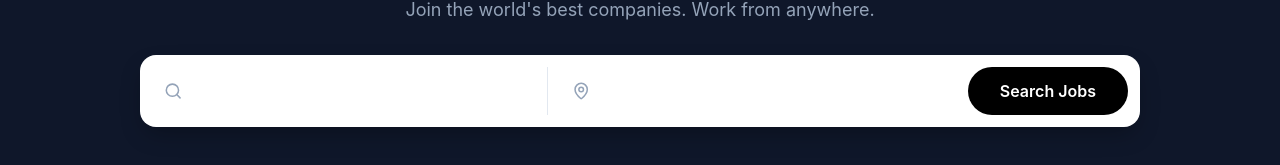
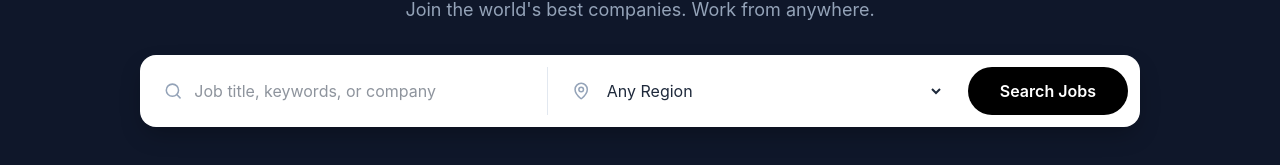
Before and after one commit to joblessSince1997asEngineer/hiring-remote, a Next.js app: page /jobs in a window 1280 px wide. Shown: the part 222-387 px from the top of the page. Built offline with nearby package versions, Linux system fonts and the light colour scheme; no server answers; the database is empty.

Commit message:
Fix selected region text color

```diff
--- a/components/JobsList.tsx
+++ b/components/JobsList.tsx
@@ -30,11 +30,25 @@ export default function JobsList({ initialJobs }: { initialJobs: any[] }) {
           <div style={{ backgroundColor: 'white', padding: '12px', borderRadius: '16px', display: 'flex', gap: '12px', boxShadow: '0 10px 25px -5px rgba(0,0,0,0.3)', flexWrap: 'wrap' }}>
             <div style={{ flex: 1, display: 'flex', alignItems: 'center', gap: '12px', padding: '0 12px', borderRight: '1px solid #e2e8f0' }}>
               <Search color="#94a3b8" size={20} />
-              <input type="text" placeholder="Job title, keywords, or company" value={searchTerm} onChange={(e) => setSearchTerm(e.target.value)} style={{ border: 'none', outline: 'none', width: '100%', fontSize: '16px' }} />
+              <input type="text" placeholder="Job title, keywords, or company" value={searchTerm} onChange={(e) => setSearchTerm(e.target.value)} style={{ border: 'none', outline: 'none', width: '100%', fontSize: '16px', color: '#1e293b' }} />
             </div>
             <div style={{ flex: 1, display: 'flex', alignItems: 'center', gap: '12px', padding: '0 12px' }}>
               <MapPin color="#94a3b8" size={20} />
-              <select value={region} onChange={(e) => setRegion(e.target.value)} style={{ border: 'none', outline: 'none', width: '100%', fontSize: '16px', background: 'transparent', cursor: 'pointer' }}>
+             <select
+  value={region}
+  onChange={(e) => setRegion(e.target.value)}
+  style={{
+    border: 'none',
+    outline: 'none',
+    width: '100%',
+    fontSize: '16px',
+    backgroundColor: 'white',
+    color: '#1e293b', // <--- THIS FIXES THE INVISIBLE TEXT
+    cursor: 'pointer',
+    appearance: 'auto',
+    padding: '4px 0'
+  }}
+>
   <option value="">Any Region</option>
   <option value="Worldwide">Worldwide</option>
   <option value="USA">USA</option>
```
Lines whose indentation alone changed are shown as unchanged.
